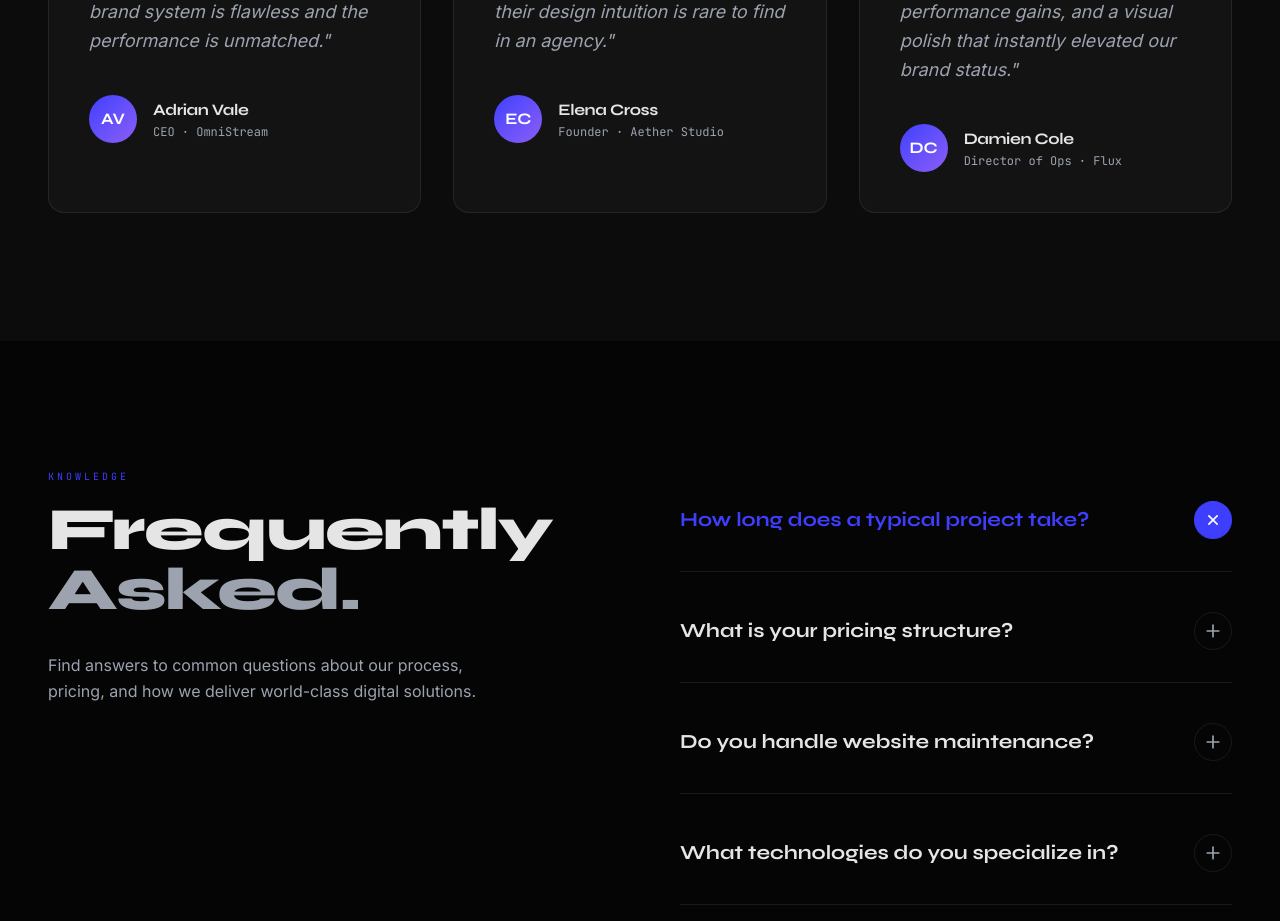
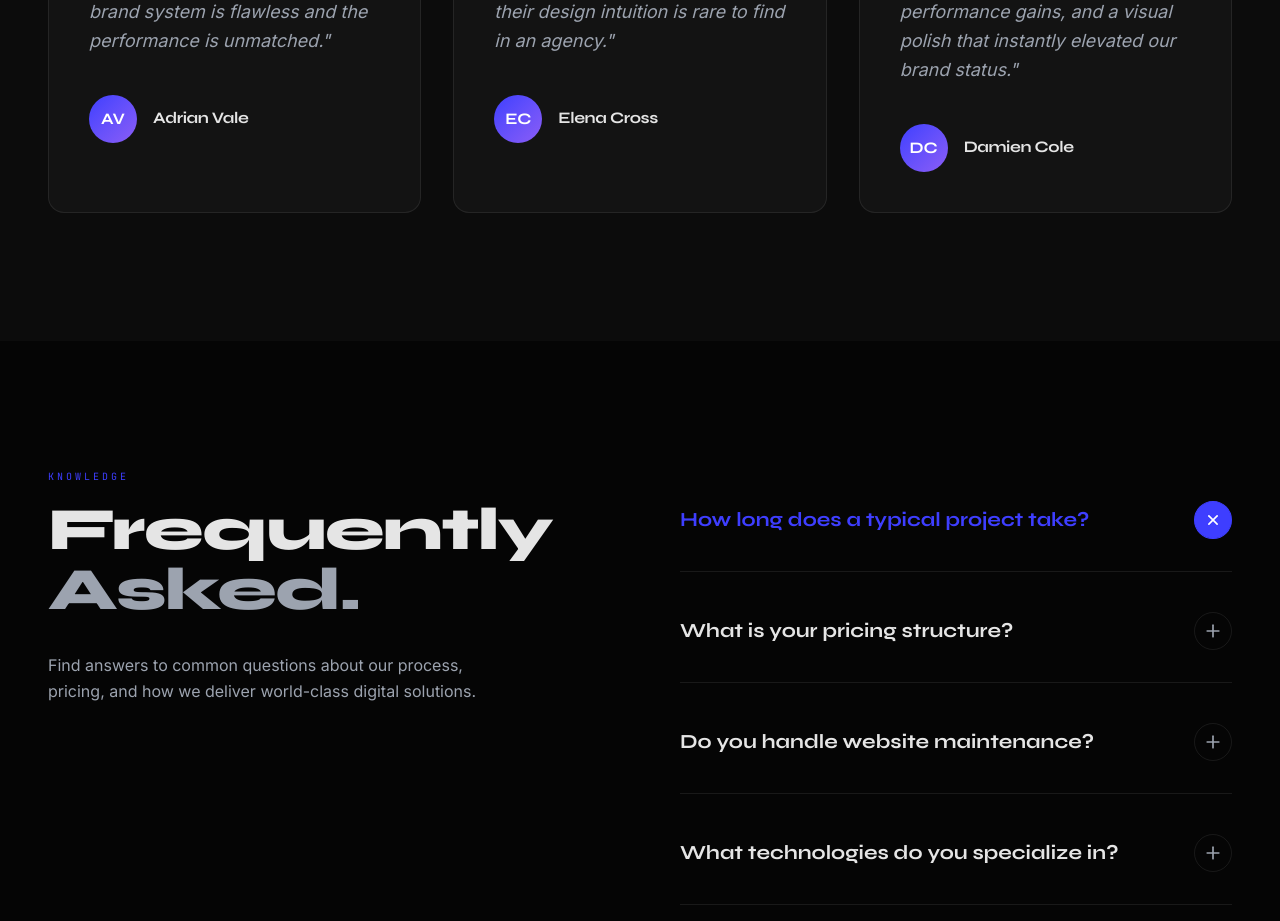
Before and after one commit to aj1771/DTU, a React (Vite) app: page / in a window 1280 px wide. Shown: the part 3480-4401 px from the top of the page. Built offline with nearby package versions, Linux system fonts and the light colour scheme; no server answers.

Commit message:
update label

```diff
--- a/src/components/Testimonials.tsx
+++ b/src/components/Testimonials.tsx
@@ -10,19 +10,19 @@ export default function Testimonials() {
   const reviews = [
     {
       name: "Adrian Vale",
-      role: "CEO · OmniStream",
+      /** role: "CEO · OmniStream",*/
       text: "D_T_U didn't just redesign our site; they redefined how we communicate our value. The new brand system is flawless and the performance is unmatched.",
       initials: "AV"
     },
     {
       name: "Elena Cross",
-      role: "Founder · Aether Studio",
+      /**role: "Founder · Aether Studio",*/
       text: "Working with D_T_U was the best decision we made this year. Their technical expertise combined with their design intuition is rare to find in an agency.",
       initials: "EC"
     },
     {
       name: "Damien Cole",
-      role: "Director of Ops · Flux",
+      /**role: "Director of Ops · Flux",*/
       text: "The website modernization they performed was surgical. Zero downtime, immediate performance gains, and a visual polish that instantly elevated our brand status.",
       initials: "DC"
     }
```
